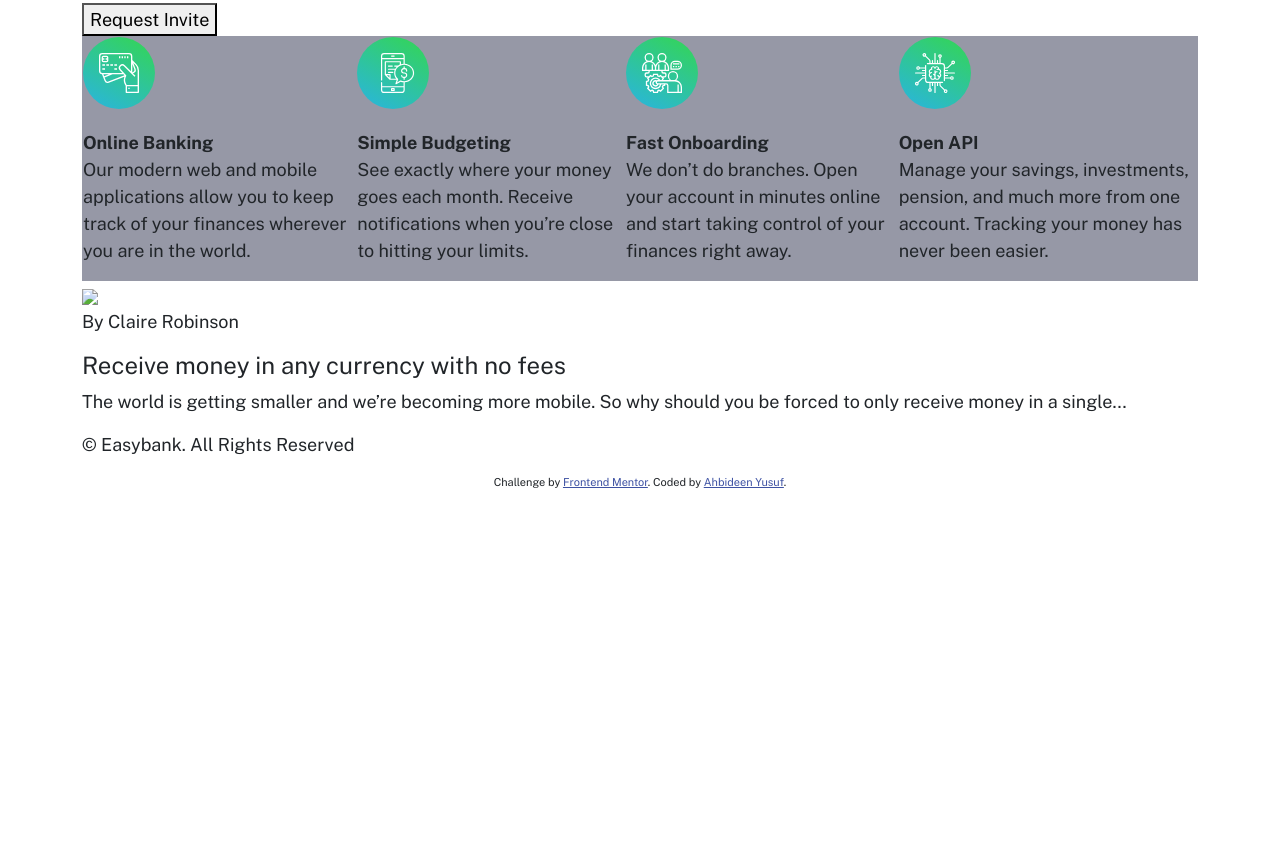
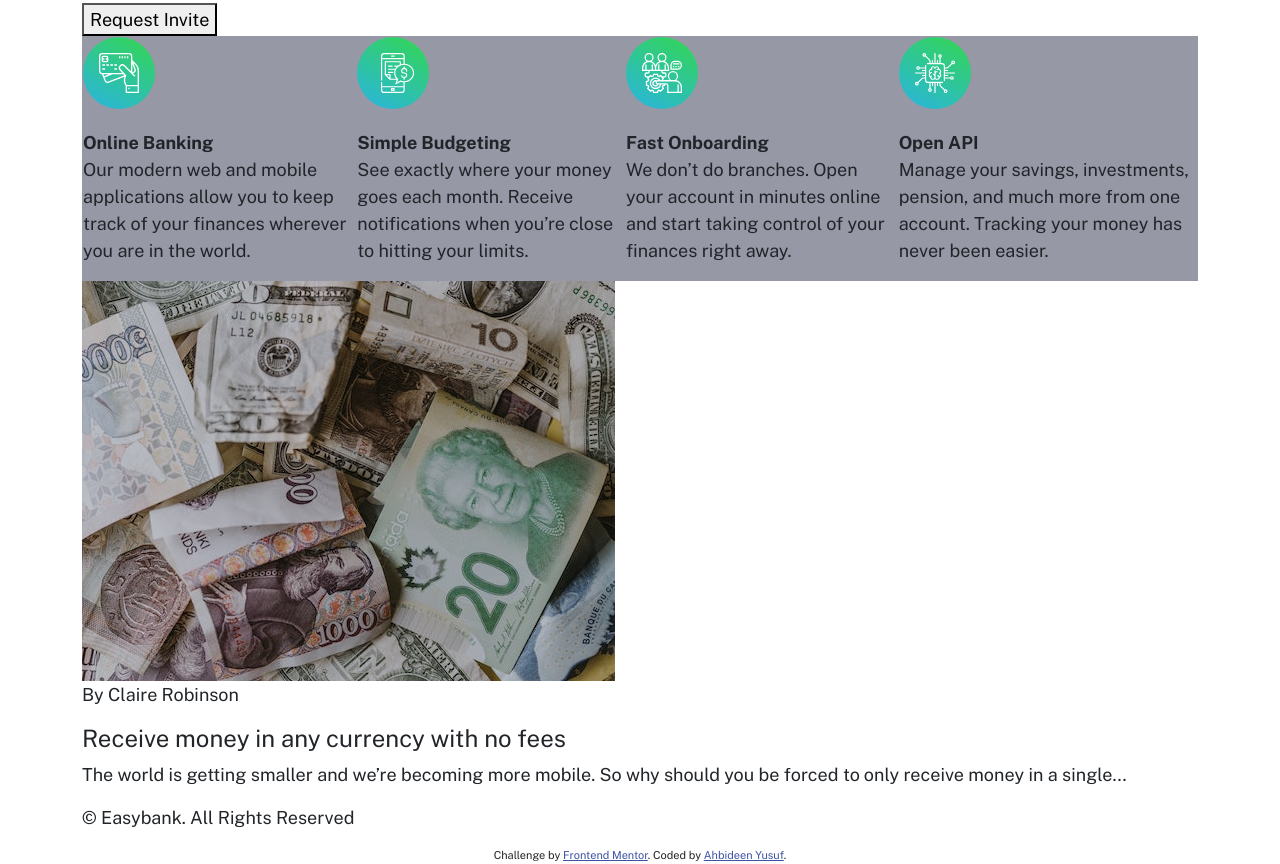
Before and after one commit to bravono/easybank-landing-page, a website: page index.html in a window 1280 px wide. Shown: the part 1836-2700 px from the top of the page. Before the commit the page ends 2327 px from the top, so only its background shows below. Drawn offline with nearby package versions, Linux system fonts and the light colour scheme.

Commit message:
added the currency image

```diff
--- a/index.html
+++ b/index.html
@@ -248,7 +248,7 @@
         <div class="testimony">
 
           <div class="img-card">
-            <img class="img" src="/image/image-currency.jpg">
+            <img class="img" src="/images/image-currency.jpg">
             <p>By Claire Robinson</p>
             <h4>Receive money in any currency with no fees</h4>
             <p>
```
